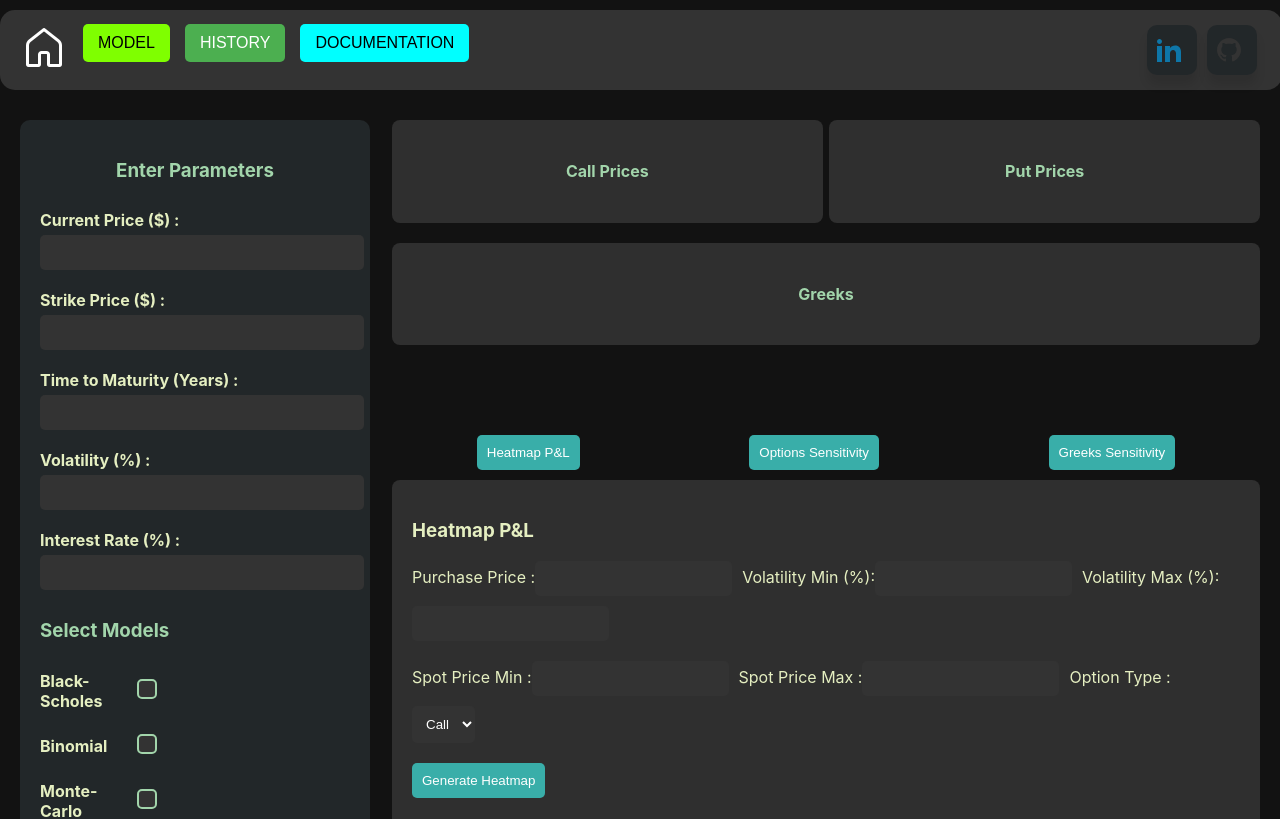
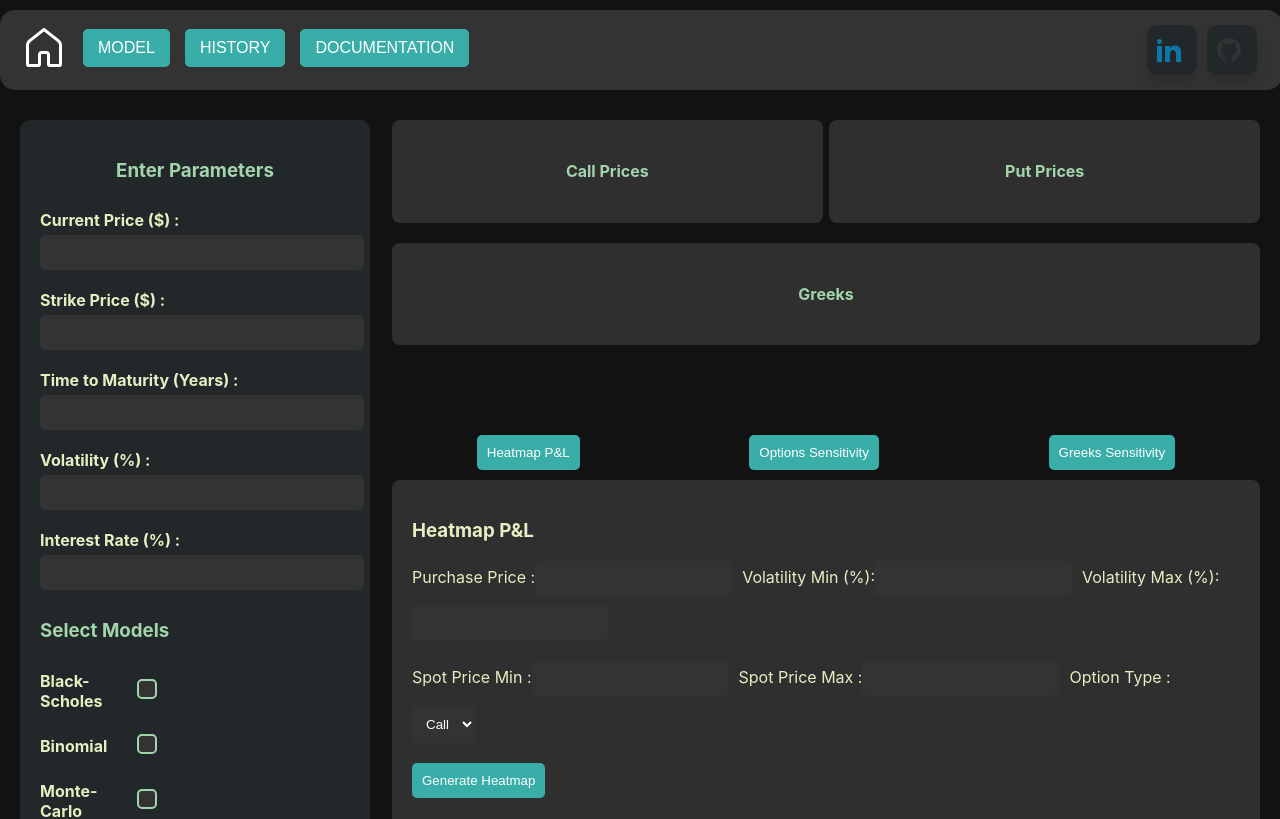
Before and after one commit to yaaks7/options-pricing, a React (Create React App) app in the folder frontend/: page /modeling in a window 1280 px wide. Shown: the top 819 px of the page. Built offline with nearby package versions, Linux system fonts and the light colour scheme.

Commit message:
Start Header

```diff
--- a/frontend/src/components/Header.js
+++ b/frontend/src/components/Header.js
@@ -14,21 +14,24 @@
           <button className="header-btn model-btn">MODEL</button>
         </Link>
         <Link to="/history">
-          <button className="header-btn">HISTORY</button>
+          <button className="header-btn history-btn">HISTORY</button>
         </Link>
         <Link to="/documentation">
           <button className="header-btn doc-btn">DOCUMENTATION</button>
         </Link>
       </div>
-      <div class="social-links">
-        <div id="linkedin" class="social-btn flex-center">
-                <svg viewBox="0 0 24 24" height="24" width="24" xmlns="http://www.w3.org/2000/svg"><path d="M4.98 3.5c0 1.381-1.11 2.5-2.48 2.5s-2.48-1.119-2.48-2.5c0-1.38 1.11-2.5 2.48-2.5s2.48 1.12 2.48 2.5zm.02 4.5h-5v16h5v-16zm7.982 0h-4.968v16h4.969v-8.399c0-4.67 6.029-5.052 6.029 0v8.399h4.988v-10.131c0-7.88-8.922-7.593-11.018-3.714v-2.155z"></path></svg><span>in/example</span>
-            </div>
+      <div className="social-links">
+        {/* LinkedIn Link */}
+        <a href="https://www.linkedin.com/in/yanisaks/" id="linkedin" className="social-btn flex-center" target="_blank" rel="noopener noreferrer">
+          <svg viewBox="0 0 24 24" height="24" width="24" xmlns="http://www.w3.org/2000/svg"><path d="M4.98 3.5c0 1.381-1.11 2.5-2.48 2.5s-2.48-1.119-2.48-2.5c0-1.38 1.11-2.5 2.48-2.5s2.48 1.12 2.48 2.5zm.02 4.5h-5v16h5v-16zm7.982 0h-4.968v16h4.969v-8.399c0-4.67 6.029-5.052 6.029 0v8.399h4.988v-10.131c0-7.88-8.922-7.593-11.018-3.714v-2.155z"></path></svg>
+          <span>LinkedIn</span>
+        </a>
 
-            <div id="github" class="social-btn flex-center">
-                <svg viewBox="0 0 24 24" height="24" width="24" xmlns="http://www.w3.org/2000/svg"><path d="M12 0c-6.626 0-12 5.373-12 12 0 5.302 3.438 9.8 8.207 11.387.599.111.793-.261.793-.577v-2.234c-3.338.726-4.033-1.416-4.033-1.416-.546-1.387-1.333-1.756-1.333-1.756-1.089-.745.083-.729.083-.729 1.205.084 1.839 1.237 1.839 1.237 1.07 1.834 2.807 1.304 3.492.997.107-.775.418-1.305.762-1.604-2.665-.305-5.467-1.334-5.467-5.931 0-1.311.469-2.381 1.236-3.221-.124-.303-.535-1.524.117-3.176 0 0 1.008-.322 3.301 1.23.957-.266 1.983-.399 3.003-.404 1.02.005 2.047.138 3.006.404 2.291-1.552 3.297-1.23 3.297-1.23.653 1.653.242 2.874.118 3.176.77.84 1.235 1.911 1.235 3.221 0 4.609-2.807 5.624-5.479 5.921.43.372.823 1.102.823 2.222v3.293c0 .319.192.694.801.576 4.765-1.589 8.199-6.086 8.199-11.386 0-6.627-5.373-12-12-12z"></path></svg><span>example</span>
-        </div>
-
+        {/* GitHub Link */}
+        <a href="https://github.com/yaaks7" id="github" className="social-btn flex-center" target="_blank" rel="noopener noreferrer">
+          <svg viewBox="0 0 24 24" height="24" width="24" xmlns="http://www.w3.org/2000/svg"><path d="M12 0c-6.626 0-12 5.373-12 12 0 5.302 3.438 9.8 8.207 11.387.599.111.793-.261.793-.577v-2.234c-3.338.726-4.033-1.416-4.033-1.416-.546-1.387-1.333-1.756-1.333-1.756-1.089-.745.083-.729.083-.729 1.205.084 1.839 1.237 1.839 1.237 1.07 1.834 2.807 1.304 3.492.997.107-.775.418-1.305.762-1.604-2.665-.305-5.467-1.334-5.467-5.931 0-1.311.469-2.381 1.236-3.221-.124-.303-.535-1.524.117-3.176 0 0 1.008-.322 3.301 1.23.957-.266 1.983-.399 3.003-.404 1.02.005 2.047.138 3.006.404 2.291-1.552 3.297-1.23 3.297-1.23.653 1.653.242 2.874.118 3.176.77.84 1.235 1.911 1.235 3.221 0 4.609-2.807 5.624-5.479 5.921.43.372.823 1.102.823 2.222v3.293c0 .319.192.694.801.576 4.765-1.589 8.199-6.086 8.199-11.386 0-6.627-5.373-12-12-12z"></path></svg>
+          <span>GitHub</span>
+        </a>
       </div>
     </div>
   );
--- a/frontend/src/styles/Header.css
+++ b/frontend/src/styles/Header.css
@@ -27,14 +27,22 @@
 
 /* Model button specific color */
 .model-btn {
-    background-color: #7fff00; /* Lime green */
-    color: black;
+    background-color: #39AEA9;
+    color: #ffffff;
+    margin-top: 5px;
 }
 
 /* Documentation button specific color */
 .doc-btn {
-    background-color: #00FFFF; /* Cyan */
-    color: black;
+    background-color: #39AEA9;
+    color: #ffffff;
+    margin-top: 5px;
+}
+
+.history-btn {
+    background-color: #39AEA9;
+    color: #ffffff;
+    margin-top: 5px;
 }
 
 .header-btn:hover {
@@ -63,7 +71,7 @@
     height: 50px;
     width: 50px;
     font-family: 'Titillium Web', sans-serif;
-    color: #333;
+    color: #ffffff;
     border-radius: 10px;
     box-shadow: 0px 10px 10px rgba(0,0,0,0.1);
     background: #222729;
@@ -95,9 +103,6 @@
     width: 80px;
   }
 
-  #twitter svg {
-    fill: #1da1f2;
-  }
 
   #linkedin svg {
     fill: #0e76a8;
--- a/frontend/src/styles/Modelling.css
+++ b/frontend/src/styles/Modelling.css
@@ -79,7 +79,7 @@
   .sidebar button {
     width: 100%;
     padding: 10px;
-    margin-top: 90px;
+    margin-top: 10px;
     background-color: #39AEA9;
     border: none;
     border-radius: 5px;
```
